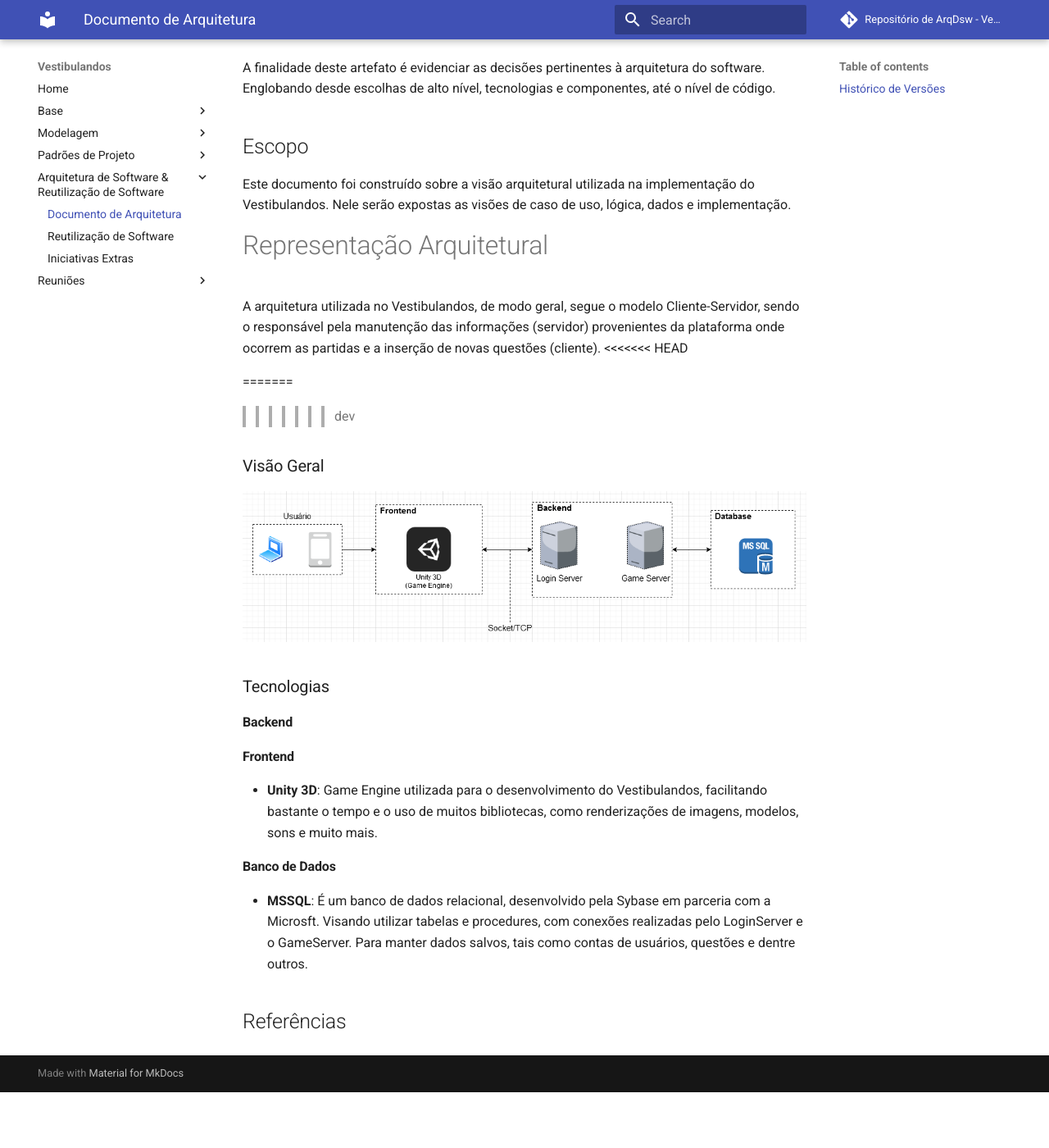
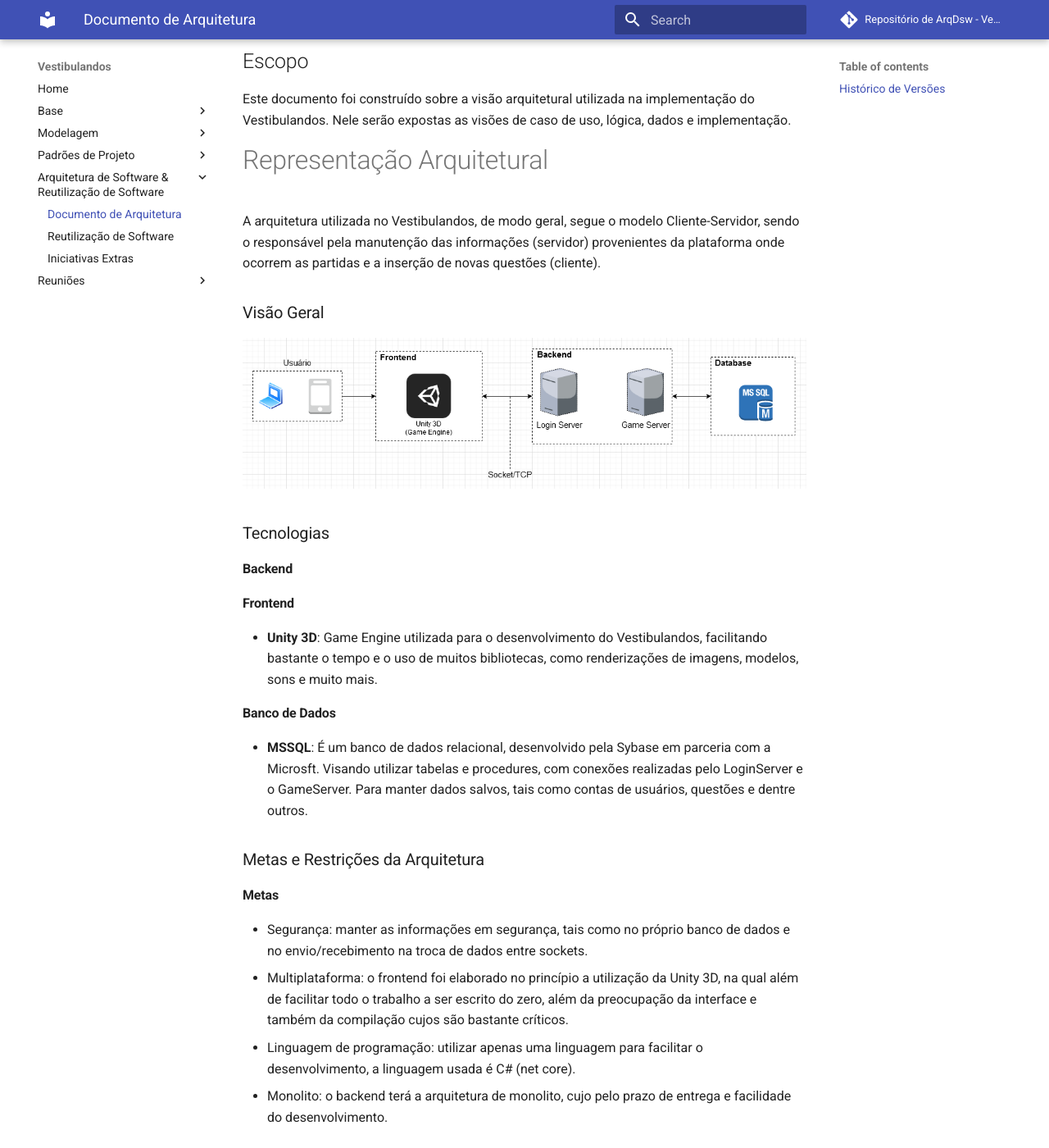
Before and after one commit to UnBArqDsw/2020.1_G4_Vestibulandos, an MkDocs documentation site: the page built from docs/arquitetura_e_reutilizacao/documento_de_arquitetura.md, in a window 1280 px wide and 1400 px high, scrolled down 789 px. Shown: the whole window at 82% size. Built offline with MkDocs 1.6.1 and Material for MkDocs 9.7.7, drawn with Linux system fonts in a browser that asks for light colours; comment, search, counter and statistics services are not loaded; before the commit the page ends 2121 px from its top, so only the background shows below that; some of the changed text lies outside the part shown.

Commit message:
Adicionado metas no doc de arquitetura.

```diff
--- a/docs/arquitetura_e_reutilizacao/documento_de_arquitetura.md
+++ b/docs/arquitetura_e_reutilizacao/documento_de_arquitetura.md
@@ -9,10 +9,7 @@
 | 19/11/2020 | 0.3 | Adicionado imagem do visão geral da arquitetura | Julio Litwin |
 | 19/11/2020 | 0.4 | Adicionado tecnologias utilizadas | Julio Litwin |
 | 19/11/2020 | 0.5 | Adicionado representação arquitetural | João Pedro e Rodrigo Canela |
-<<<<<<< HEAD
-
-=======
->>>>>>> dev
+| 20/11/2020 | 0.6 | Adicionado as metas da arquitetura | Julio Litwin |
 
 # Introdução
 
@@ -26,10 +23,6 @@ Este documento foi construído sobre a visão arquitetural utilizada na implemen
 
 # Representação Arquitetural
 A arquitetura utilizada no Vestibulandos, de modo geral, segue o modelo Cliente-Servidor, sendo o responsável pela manutenção das informações (servidor) provenientes da plataforma onde ocorrem as partidas e a inserção de novas questões (cliente).
-<<<<<<< HEAD
-
-=======
->>>>>>> dev
 
 ### Visão Geral
 
@@ -45,4 +38,12 @@ A arquitetura utilizada no Vestibulandos, de modo geral, segue o modelo Cliente-
 #### Banco de Dados
 - **MSSQL**: É um banco de dados relacional, desenvolvido pela Sybase em parceria com a Microsft. Visando utilizar tabelas e procedures, com conexões realizadas pelo LoginServer e o GameServer. Para manter dados salvos, tais como contas de usuários, questões e dentre outros.
 
+### Metas e Restrições da Arquitetura
+
+#### Metas
+- Segurança: manter as informações em segurança, tais como no próprio banco de dados e no envio/recebimento na troca de dados entre sockets.
+- Multiplataforma: o frontend foi elaborado no princípio a utilização da Unity 3D, na qual além de facilitar todo o trabalho a ser escrito do zero, além da preocupação da interface e também da compilação cujos são bastante críticos.
+- Linguagem de programação: utilizar apenas uma linguagem para facilitar o desenvolvimento, a linguagem usada é C# (net core).
+- Monolito: o backend terá a arquitetura de monolito, cujo pelo prazo de entrega e facilidade do desenvolvimento.
+
 ## Referências
```
